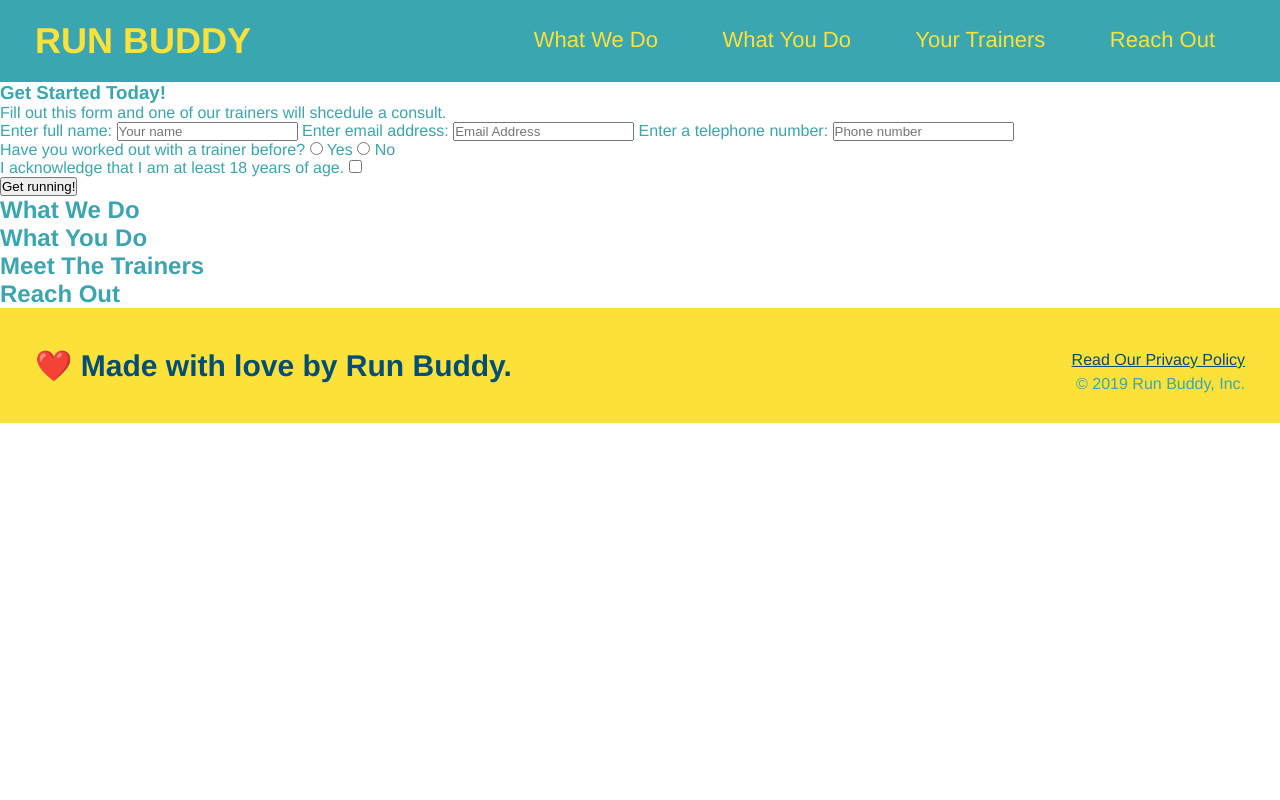
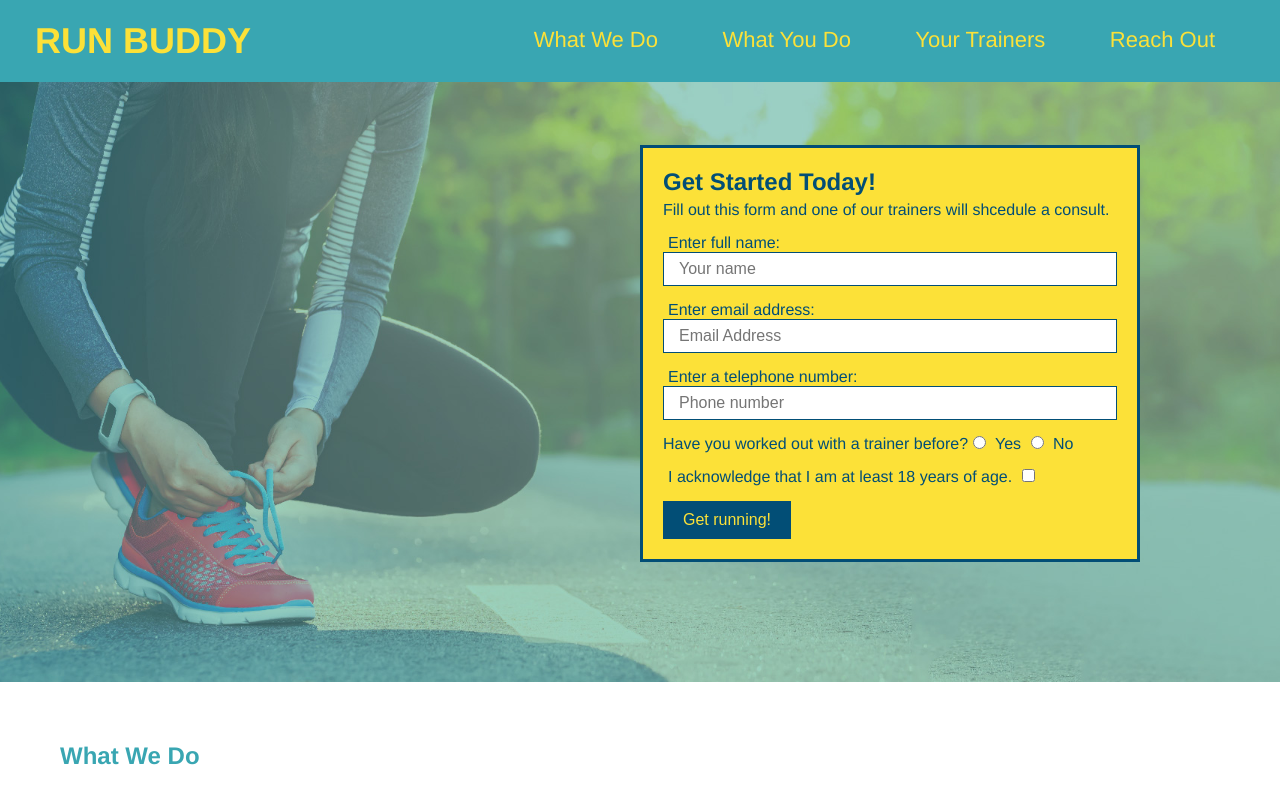
Before and after one commit to infinissible/run-buddy, a plain HTML site: page index.html in a window 1280 px wide. Shown: the top 800 px of the page. Drawn offline with Linux system fonts and the light colour scheme.

Commit message:
form style

```diff
--- a/assets/css/style.css
+++ b/assets/css/style.css
@@ -66,3 +66,59 @@ footer div {
 footer a {
   color: #024e76;
 }
+
+section {
+  padding: 60px;
+}
+
+/* Hero Style Start */
+.hero {
+  background-image: url("../images/hero-bg.jpg");
+  height: 600px;
+  background-size: cover;
+  background-position: center;
+  position: relative;
+}
+
+.hero-form {
+  color: #024e76;
+  background-color: #fce138;
+  padding: 20px;
+  width: 500px;
+  border: solid 3px #024e76;
+  position: absolute;
+  bottom: 120px;
+  right: 140px;
+}
+
+.hero-form p {
+  margin: 5px 0 15px 0;
+}
+
+.hero-form h3 {
+  margin: 0;
+  font-size: 24px;
+}
+
+.form-input {
+  border: 1px solid #024e76;
+  display: block;
+  padding: 7px 15px;
+  font-size: 16px;
+  color: #024e76;
+  width: 100%;
+  margin-bottom: 15px;
+}
+
+.hero-form label {
+  margin: 0 5px;
+}
+
+.hero-form button {
+  color: #fce138;
+  background-color: #024e76;
+  border: none;
+  padding: 10px 20px;
+  font-size: 16px;
+}
+/* Hero Style End */
--- a/index.html
+++ b/index.html
@@ -33,18 +33,20 @@
         </header>
 
         <!-- hero/jumbotron-->
-        <section>
-          <div>
+        <section class="hero">
+          <div class="hero-form">
             <h3>Get Started Today!</h3>
             <p>Fill out this form and one of our trainers will shcedule a consult.</p>
             <!-- Add form element -->
             <form>
                 <label for="name">Enter full name:</label>
-                <input type="text" placeholder="Your name" name="name" id="name" />
+                <input type="text" placeholder="Your name" name="name" id="name" class="form-input" />
+
                 <label for="email">Enter email address:</label>
-                <input type="email" placeholder="Email Address" name="email" id="email" />
+                <input type="email" placeholder="Email Address" name="email" id="email" class="form-input" />
+
                 <label for="phone">Enter a telephone number:</label>
-                <input type="tel" placeholder="Phone number" name="phone" id="phone" />
+                <input type="tel" placeholder="Phone number" name="phone" id="phone" class="form-input" />
                 <p>
                     Have you worked out with a trainer before?
                     <input type="radio" name="trainer-confirm" id="trainer-yes" />
@@ -86,7 +88,7 @@
             <h2>Reach Out</h2>
         </section>
 
-        <!-- foote -->
+        <!-- footer -->
         <footer>
             <h2>❤️ Made with love by Run Buddy.</h2>
             <div>
```
Also changed, not shown: assets/images/hero-bg.jpg (added).
